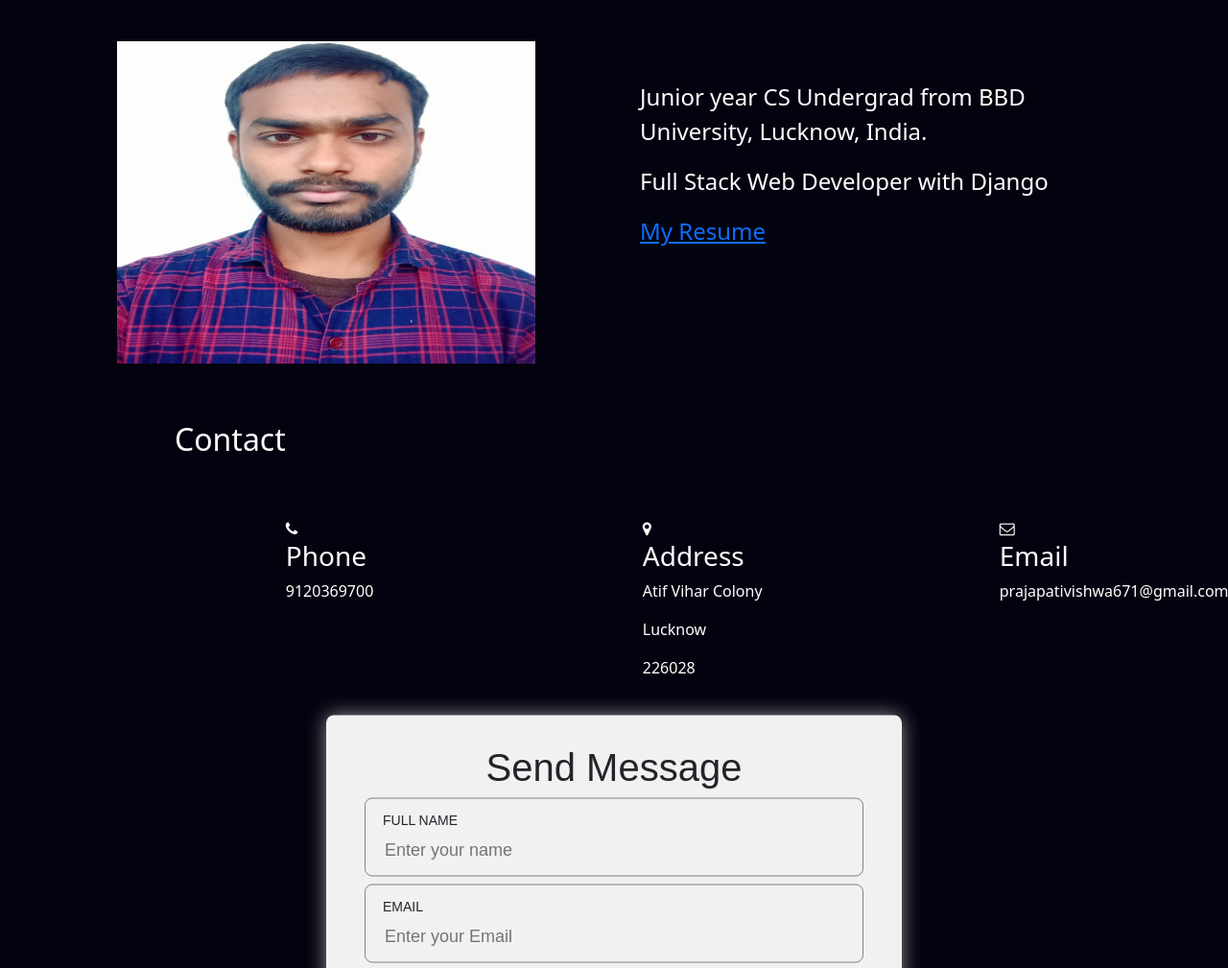
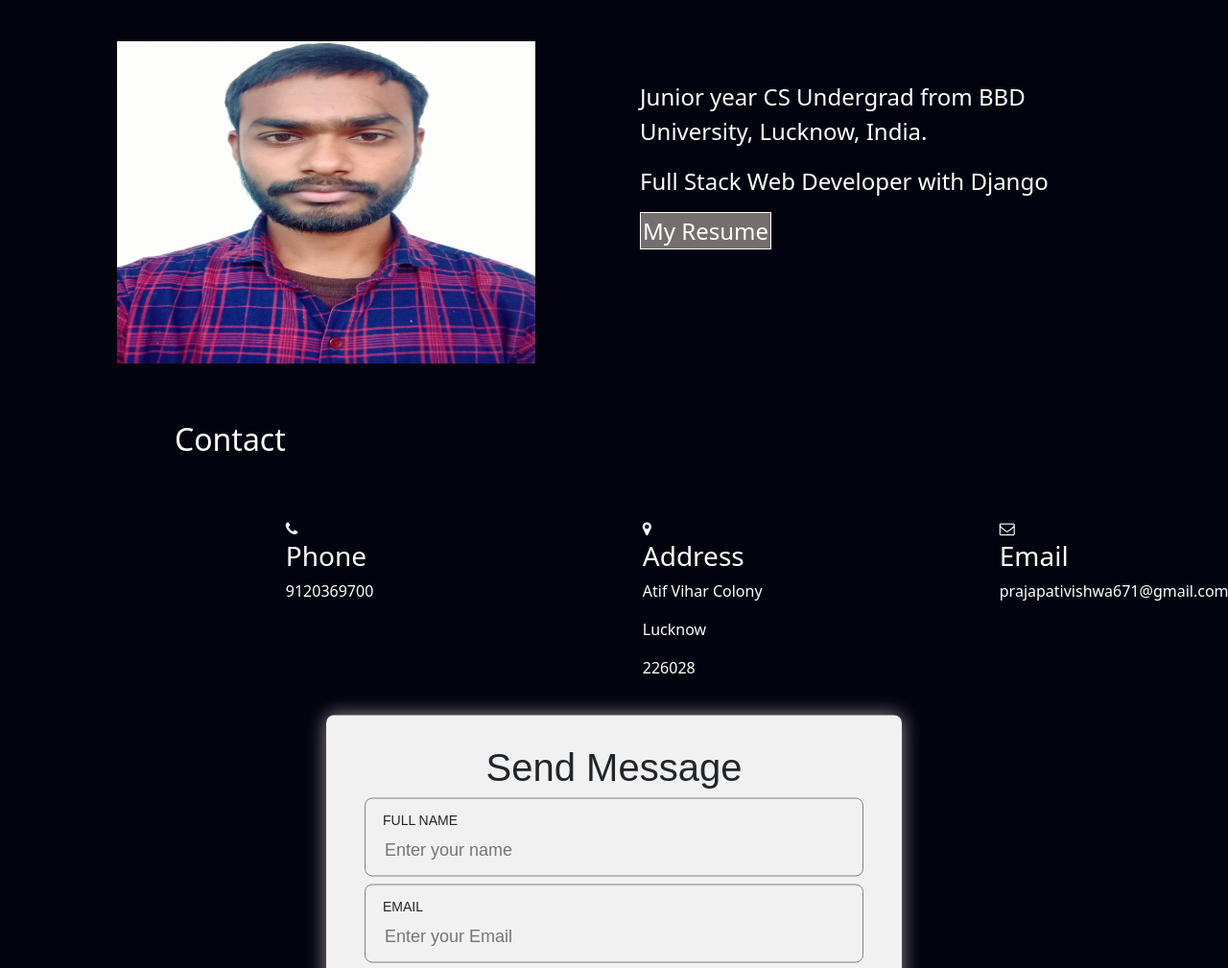
Before and after one commit to prajapati123476/prajapati123476.github.io, a plain HTML site: page index.html in a window 1280 px wide. Shown: the part 2101-3110 px from the top of the page at 96% size. Drawn offline with nearby package versions, Linux system fonts and the light colour scheme.

Commit message:
resume button

```diff
--- a/css/styles.css
+++ b/css/styles.css
@@ -200,3 +200,13 @@ ul li a:hover {
     font-size: 35px;
 
 }
+
+/*resume button style*/
+
+.resume {
+    color: white;
+    padding: 2px;
+    border: 1px solid white;
+    background-color: rgb(116, 110, 110);
+    text-decoration: none;
+}
--- a/index.html
+++ b/index.html
@@ -179,7 +179,7 @@
                 <div class="aboutimg__content col-md-5">
                    <p style="color: white;"> Junior year CS Undergrad from BBD University, Lucknow, India.</p>
                    <p style="color: white;">Full Stack Web Developer with Django</p>
-                   <a href="https://drive.google.com/file/d/1sSZ8sHTjzN86Hh7NhvQlXqYym1KkIOZ5/view?usp=drivesdk">My Resume</a>
+                   <a class="resume" href="https://drive.google.com/file/d/1sSZ8sHTjzN86Hh7NhvQlXqYym1KkIOZ5/view?usp=drivesdk">My Resume</a>
                 </div>
             </div>
         </div>
```
